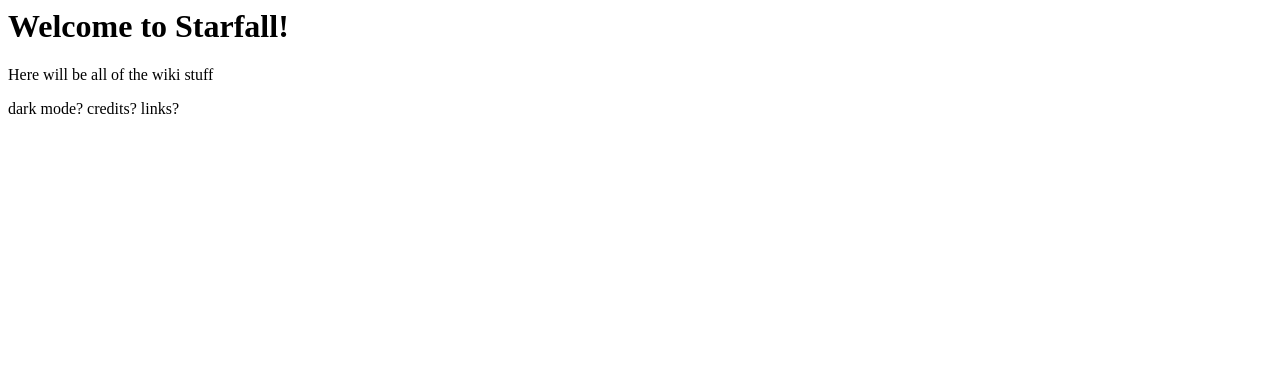
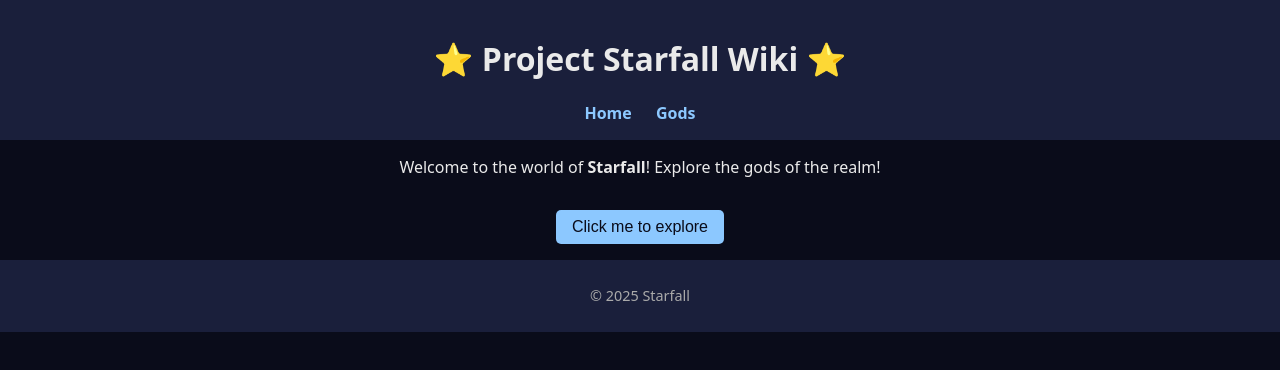
Before and after one commit to MatthewRoderer/project-starfall, a plain HTML site: page index.html in a window 1280 px wide. Drawn offline with Linux system fonts and the light colour scheme.

Commit message:
Proof of concept webpage put together

```diff
--- a/index.html
+++ b/index.html
@@ -4,21 +4,32 @@
     <head>
         <meta charset="UTF-8"> <!-- Different Browser Friendly -->
         <meta name="viewport" content="width=device-width, initial-scale=1"> <!-- Mobile friendly -->
-        <title>Starfall Home</title>
+        <title>Starfall Wiki</title>
         <link rel="stylesheet" href="style.css"> <!-- Style will be ran off this .css file for all pages -->
     </head>
 
     <body>
         <header>
-            <h1>Welcome to Starfall!</h1>
+            <h1>⭐ Project Starfall Wiki ⭐</h1>
+            <nav>
+                <a href="#">Home</a>
+                <a href="#">Gods</a>
+            </nav>
         </header>
+
         <main>
-            <p>Here will be all of the wiki stuff</p>
+            <section class="intro">
+                <p>Welcome to the world of <strong>Starfall</strong>! Explore the gods of the realm!</p>
+                <button id="exploreBtn">Click me to explore</button>
+                <p id="message"></p>
+            </section>
         </main>
+
         <footer>
-            <p>dark mode? credits? links?</p>
+            <p>&copy; 2025 Starfall</p>
         </footer>
+
         <script src="javascript.js"></script> <!-- All JavaScript will be ran off this .js file -->
+
     </body>
-
 </html>
--- a/javascript.js
+++ b/javascript.js
@@ -0,0 +1,17 @@
+// Starfall proof of concept script
+console.log("Starfall site loaded successfully");
+
+const button = document.getElementById("exploreBtn");
+const message = document.getElementById("message");
+
+button.addEventListener("click", () => {
+  const quotes = [
+    "You feel the pull of the stars...",
+    "A meteor streaks across the twilight sky.",
+    "You hear whispers of forgotten gods in the dark.",
+    "Somewhere, destiny stirs.",
+  ];
+
+  const randomQuote = quotes[Math.floor(Math.random() * quotes.length)];
+  message.textContent = randomQuote;
+});
--- a/style.css
+++ b/style.css
@@ -1,3 +1,61 @@
 body {
-    font-family: serif
+  font-family: system-ui, sans-serif;
+  background-color: #0a0c1a;
+  color: #eaeaea;
+  margin: 0;
+  display: flex;
+  flex-direction: column;
+  min-height: 100vh;
 }
+
+header {
+  background-color: #1a1f3b;
+  padding: 1rem;
+  text-align: center;
+}
+
+nav {
+  margin-top: 0.5rem;
+}
+
+nav a {
+  color: #8cc8ff;
+  text-decoration: none;
+  margin: 0 10px;
+  font-weight: 600;
+}
+
+nav a:hover {
+  color: #fff;
+}
+
+main {
+  flex: 1;
+  display: flex;
+  justify-content: center;
+  align-items: center;
+  text-align: center;
+}
+
+button {
+  background-color: #8cc8ff;
+  color: #0a0c1a;
+  border: none;
+  padding: 0.5rem 1rem;
+  margin-top: 1rem;
+  border-radius: 5px;
+  font-size: 1rem;
+  cursor: pointer;
+}
+
+button:hover {
+  background-color: #b3d9ff;
+}
+
+footer {
+  background-color: #1a1f3b;
+  text-align: center;
+  padding: 0.75rem;
+  font-size: 0.9rem;
+  color: #aaa;
+}
```
